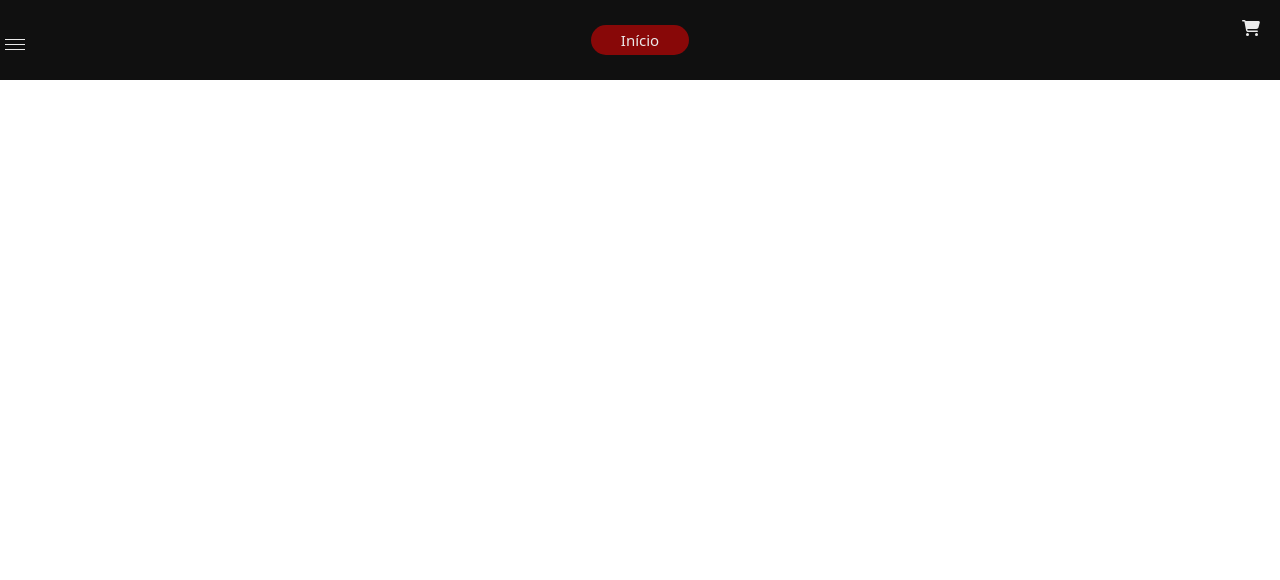
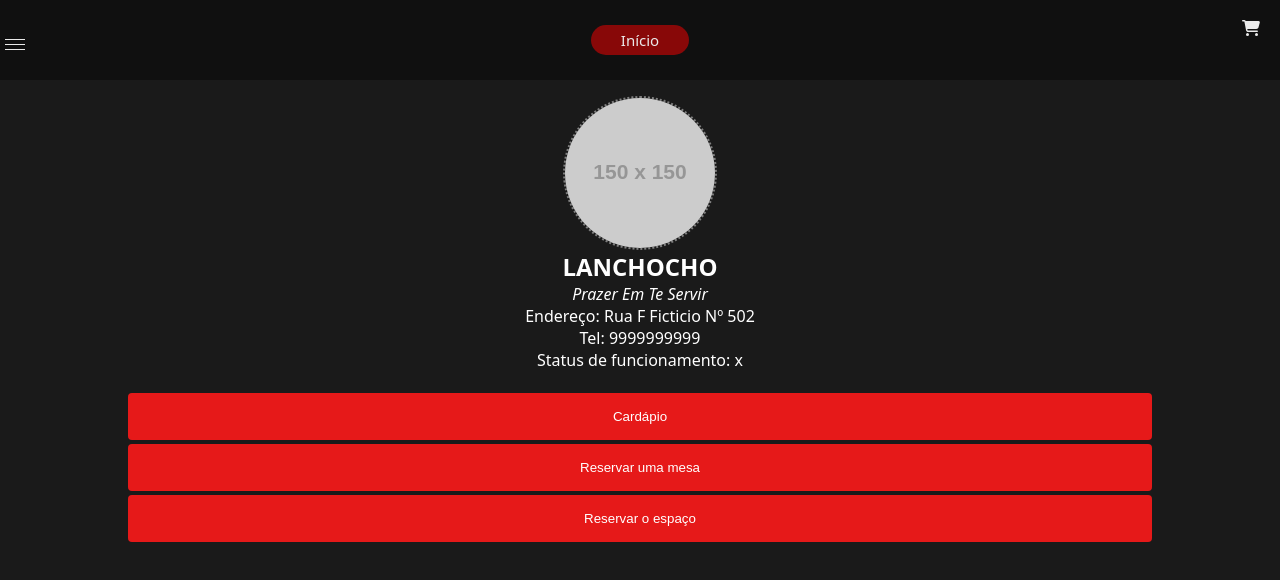
Before and after one commit to Gabriel-Aroucas/cardapio_digital, a Next.js app: page / in a window 1280 px wide. Shown: the top 580 px of the page. Built offline with nearby package versions, Linux system fonts and the light colour scheme.

Commit message:
feat: styles for pricipal page

```diff
--- a/src/app/Page/page.css
+++ b/src/app/Page/page.css
@@ -2,4 +2,48 @@
   margin: 0;
   padding: 0;
   box-sizing: border-box;
+}
+
+body {
+  background-color: #1a1a1a;
+}
+
+.container {
+  display: flex;
+  flex-direction: column;
+  align-items: center;
+  justify-content: center;
+  margin-top: 12vh;
+}
+.container img {
+  border-radius: 50%;
+  border: 2px dotted gray;
+}
+.container .info {
+  text-align: center;
+  font-family: system-ui, -apple-system, BlinkMacSystemFont, "Segoe UI", Roboto, Oxygen, Ubuntu, Cantarell, "Open Sans", "Helvetica Neue", sans-serif;
+  color: #fff;
+}
+.container .info h1 {
+  text-transform: uppercase;
+  font-weight: bold;
+}
+.container .info i, .container .info p:nth-child(3) {
+  text-transform: capitalize;
+}
+.container .buttons {
+  display: flex;
+  flex-direction: column;
+  align-items: center;
+  justify-content: center;
+  margin: 20px 0;
+}
+.container .buttons button {
+  width: 80vw;
+  padding: 1rem;
+  margin: 2px 0;
+  border-radius: 4px;
+  border: none;
+  background-color: hsl(0, 80%, 50%);
+  color: #fff;
 }/*# sourceMappingURL=page.css.map */
--- a/src/app/Page/page.scss
+++ b/src/app/Page/page.scss
@@ -3,3 +3,47 @@
  padding: 0;
  box-sizing: border-box;
 }
+
+body{
+background-color: #1a1a1a;
+}
+.container{
+    display: flex;
+    flex-direction: column;
+    align-items: center;
+    justify-content: center;
+    margin-top: 12vh;
+img{
+    border-radius: 50%;
+    border: 2px dotted gray;
+}
+.info{
+    text-align: center;
+    font-family: system-ui, -apple-system, BlinkMacSystemFont, 'Segoe UI', Roboto, Oxygen, Ubuntu, Cantarell, 'Open Sans', 'Helvetica Neue', sans-serif;
+    color:#fff;
+    h1{
+        text-transform: uppercase;
+        font-weight: bold;
+    }
+    i,p:nth-child(3){
+        text-transform: capitalize;
+    }
+}
+.buttons{
+    display: flex;
+    flex-direction: column;
+    align-items: center;
+    justify-content: center;
+    margin: 20px 0;
+    button{
+        width: 80vw;
+        padding: 1rem;
+        margin: 2px 0;
+        border-radius: 4px;
+        border: none;
+        background-color: hsl(0, 80%, 50%) ;
+        color:#fff;
+
+    }
+}
+}
--- a/src/app/page.tsx
+++ b/src/app/page.tsx
@@ -5,7 +5,7 @@ import "./Global _style/globals.css";
 import Loader from "@/components/Loader/Loader";
 import { useEffect, useRef, useState } from "react";
 export default function Home() {
- const [loading, setLoading] = useState(true)
+  const [loading, setLoading] = useState(true);
 
   const full_load_page_check = async () => {
     await fetch("/").then(() => {
@@ -20,6 +20,23 @@ export default function Home() {
     <section>
       {loading == true && <Loader />}
       <Header pagina="Início" />
+      <div className="container">
+        <img src="https://placehold.co/150x150" alt="business logo" />
+        <div className="info">
+          <h1>Lanchocho</h1>
+          <i>prazer em te servir</i>
+          <p>Endereço: rua f ficticio Nº 502</p>
+          <p>Tel: 9999999999</p>
+          <p>
+            Status de funcionamento: <span>x</span>
+          </p>
+        </div>
+        <div className="buttons">
+          <button type="button"> Cardápio</button>
+          <button type="button" disabled> Reservar uma mesa</button>
+          <button type="button" disabled>Reservar o espaço</button>
+        </div>
+      </div>
     </section>
   );
 }
```
Also changed, not shown: 1 other file (tests, documents, lock files or other folders).
